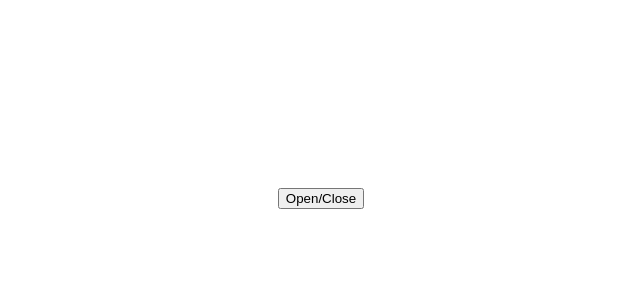
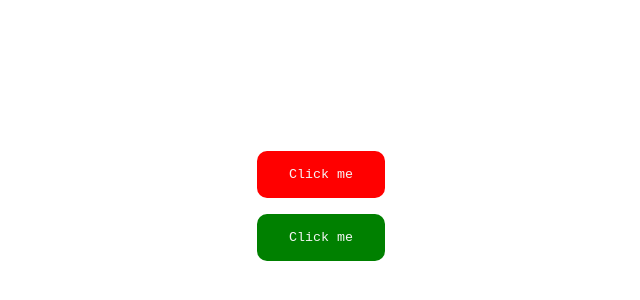
Before and after one commit to Mvishal123/animations-css, a React (Vite) app in the folder framer-motion/: page / in a window 1280 px wide. Shown: the part 210-510 px from the top of the page, without its empty margins (319-959 px from the left). Built offline with nearby package versions, Linux system fonts and the light colour scheme.

Commit message:
add framer-motion/2

```diff
--- a/framer-motion/src/App.tsx
+++ b/framer-motion/src/App.tsx
@@ -1,52 +1,11 @@
-import { AnimatePresence, motion } from "framer-motion";
-import React from "react";
+import One from "./components/One";
+import Two from "./components/Two";
 
 const App = () => {
-  const [isOpen, setIsOpen] = React.useState(false);
   return (
     <div style={{ display: "grid", placeContent: "center", height: "100vh" }}>
-      <motion.button
-        layout
-        onClick={() => {
-          setIsOpen((prev) => !prev);
-        }}
-      >
-        Open/Close
-      </motion.button>
-      <AnimatePresence mode="popLayout">
-        {isOpen && (
-          <motion.div
-            style={{
-              height: "100px",
-              width: "100px",
-              backgroundColor: "red",
-              borderRadius: "10%",
-            }}
-            initial={{
-              opacity: 0,
-              scale: 0,
-              rotate: 0,
-            }}
-            animate={{
-              opacity: 1,
-              scale: 1,
-              rotate: 360,
-              y: [0, 0, -150, -150, 0],
-            }}
-            exit={{
-              scale: 0,
-              opacity: 0,
-              rotate: 0,
-            }}
-            transition={{
-              bounce: true,
-              duration: 1,
-              ease: "backInOut",
-              times: [0, 0.25, 0.5, 0.75, 1],
-            }}
-          ></motion.div>
-        )}
-      </AnimatePresence>
+      {/* <One /> */}
+      <Two />
     </div>
   );
 };
--- /dev/null
+++ b/framer-motion/src/components/One.tsx
@@ -0,0 +1,54 @@
+import { AnimatePresence, motion } from "framer-motion";
+import React from "react";
+
+const One = () => {
+  const [isOpen, setIsOpen] = React.useState(false);
+  return (
+    <>
+      <motion.button
+        layout
+        onClick={() => {
+          setIsOpen((prev) => !prev);
+        }}
+      >
+        Open/Close
+      </motion.button>
+      <AnimatePresence mode="popLayout">
+        {isOpen && (
+          <motion.div
+            style={{
+              height: "100px",
+              width: "100px",
+              backgroundColor: "red",
+              borderRadius: "10%",
+            }}
+            initial={{
+              opacity: 0,
+              scale: 0,
+              rotate: 0,
+            }}
+            animate={{
+              opacity: 1,
+              scale: 1,
+              rotate: 360,
+              y: [0, 0, -150, -150, 0],
+            }}
+            exit={{
+              scale: 0,
+              opacity: 0,
+              rotate: 0,
+            }}
+            transition={{
+              bounce: true,
+              duration: 1,
+              ease: "backInOut",
+              times: [0, 0.25, 0.5, 0.75, 1],
+            }}
+          ></motion.div>
+        )}
+      </AnimatePresence>
+    </>
+  );
+};
+
+export default One;
--- /dev/null
+++ b/framer-motion/src/components/Two.tsx
@@ -0,0 +1,44 @@
+import { motion, MotionConfig } from "framer-motion";
+import React from "react";
+
+const Two = () => {
+  return (
+    <MotionConfig transition={{ duration: 0.2, ease: "easeInOut" }}>
+      <motion.button
+        style={{
+          padding: "1rem 2rem",
+          backgroundColor: "red",
+          border: "none",
+          borderRadius: "10px",
+          color: "whitesmoke",
+          fontFamily: "monospace",
+          cursor: "pointer",
+          margin: "1rem 0"
+        }}
+        initial={false}
+        whileHover={{ scale: 1.1 }}
+        whileTap={{ scale: 0.95, rotate: "2.5deg" }}
+      >
+        Click me
+      </motion.button>
+      <motion.button
+        style={{
+          padding: "1rem 2rem",
+          backgroundColor: "green",
+          border: "none",
+          borderRadius: "10px",
+          color: "whitesmoke",
+          fontFamily: "monospace",
+          cursor: "pointer",
+        }}
+        initial={false}
+        whileHover={{ scale: 1.1 }}
+        whileTap={{ scale: 0.95, rotate: "-2.5deg" }}
+      >
+        Click me
+      </motion.button>
+    </MotionConfig>
+  );
+};
+
+export default Two;
```
